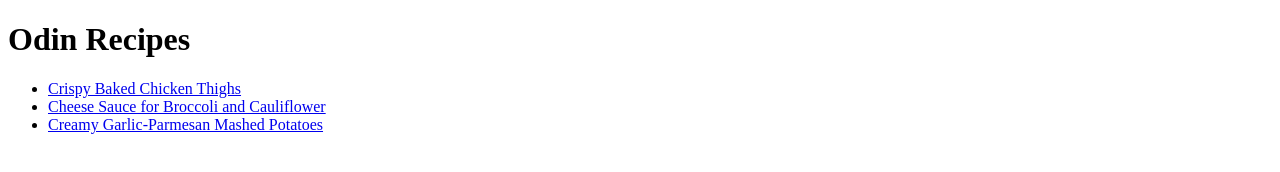
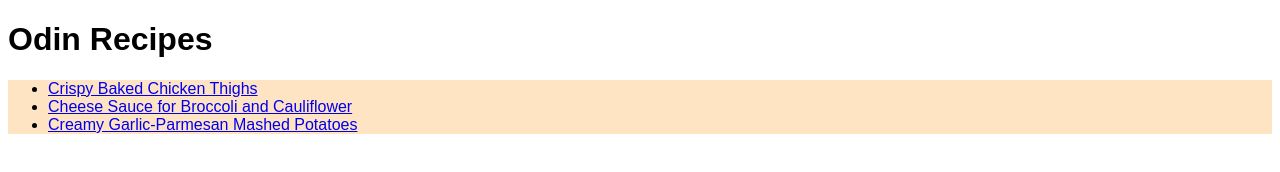
Before and after one commit to Pdeal06/odinRecipes, a plain HTML site: page index.html in a window 1280 px wide. Drawn offline with Linux system fonts and the light colour scheme.

Commit message:
Start messing around with styles

```diff
--- a/index.html
+++ b/index.html
@@ -3,11 +3,12 @@
     <head>
         <meta charset="UTF-8">
         <title>Recipes</title>
+        <link rel="stylesheet" href="./style.css">
     </head>
 
     <body>
         <h1>Odin Recipes</h1>
-            <ul>
+            <ul class="mainmenu">
                 <li><a href="./recipes/chickenThighs.html">Crispy Baked Chicken Thighs</a></li>
                 <li><a href="./recipes/cheeseSauce.html">Cheese Sauce for Broccoli and Cauliflower</a></li>
                 <li><a href="./recipes/mashedPotato.html">Creamy Garlic-Parmesan Mashed Potatoes</a></li>
--- /dev/null
+++ b/style.css
@@ -0,0 +1,6 @@
+*{
+    font-family: Arial, Helvetica, sans-serif;
+}
+.mainmenu {
+    background-color: bisque;
+}
```
